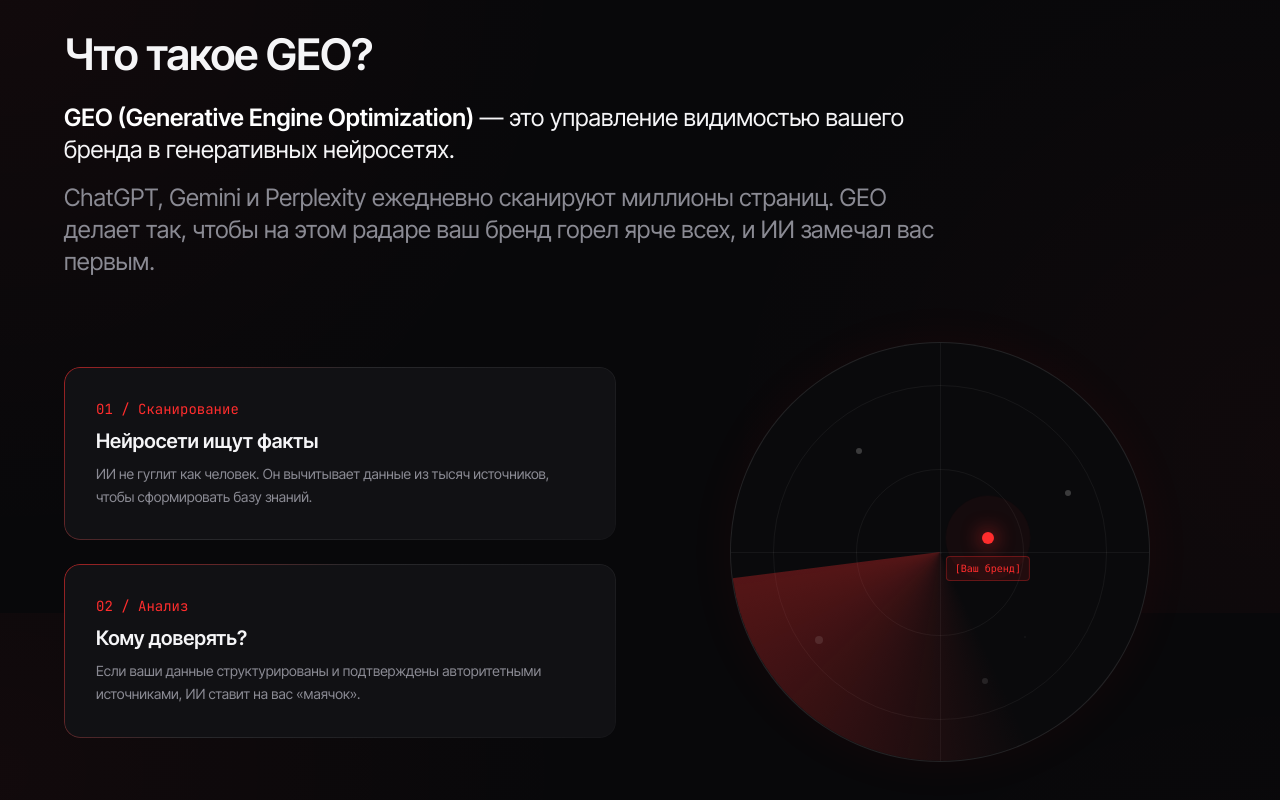
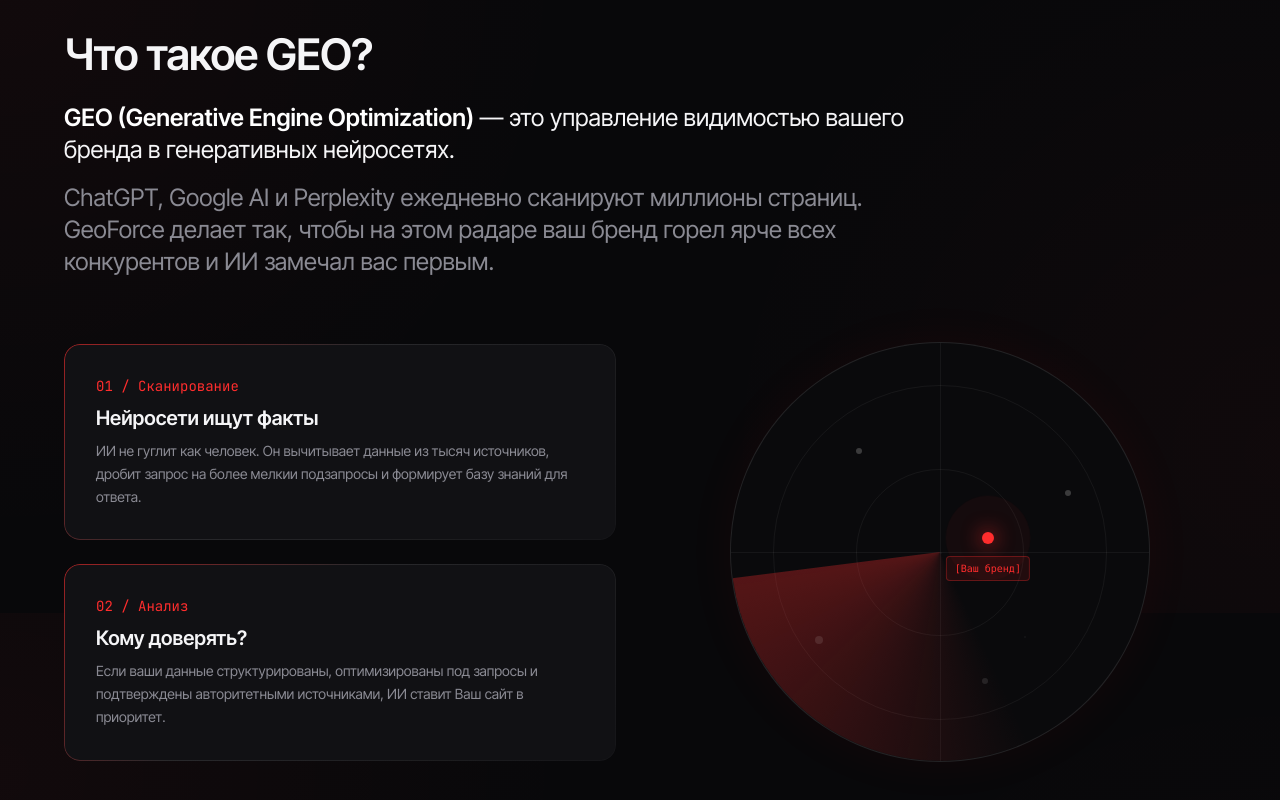
Before and after one commit to Sharhost/geoforce, a Next.js app: page / in a window 1280 px wide. Shown: the part 987-1787 px from the top of the page. Built offline with nearby package versions, Linux system fonts and the light colour scheme.

Commit message:
Update WhatIsGeo.tsx

```diff
--- a/components/sections/WhatIsGeo.tsx
+++ b/components/sections/WhatIsGeo.tsx
@@ -17,7 +17,7 @@ export function WhatIsGeo() {
             <div className="text-xl md:text-2xl leading-relaxed">
               <span className="text-white font-semibold">GEO (Generative Engine Optimization)</span> — это управление видимостью вашего бренда в генеративных нейросетях.
               <span className="block mt-4" style={{ color: "var(--muted)" }}>
-                ChatGPT, Gemini и Perplexity ежедневно сканируют миллионы страниц. GEO делает так, чтобы на этом радаре ваш бренд горел ярче всех, и ИИ замечал вас первым.
+                ChatGPT, Google AI и Perplexity ежедневно сканируют миллионы страниц. GeoForce делает так, чтобы на этом радаре ваш бренд горел ярче всех конкурентов и ИИ замечал вас первым.
               </span>
             </div>
           </Reveal>
@@ -33,7 +33,7 @@ export function WhatIsGeo() {
                 <div className="text-sm mono mb-2" style={{ color: "var(--red)" }}>01 / Сканирование</div>
                 <div className="text-xl font-semibold mb-2">Нейросети ищут факты</div>
                 <p className="text-sm leading-relaxed" style={{ color: "var(--muted)" }}>
-                  ИИ не гуглит как человек. Он вычитывает данные из тысяч источников, чтобы сформировать базу знаний.
+                  ИИ не гуглит как человек. Он вычитывает данные из тысяч источников, дробит запрос на более мелкии подзапросы и формирует базу знаний для ответа.
                 </p>
               </div>
             </Reveal>
@@ -43,7 +43,7 @@ export function WhatIsGeo() {
                 <div className="text-sm mono mb-2" style={{ color: "var(--red)" }}>02 / Анализ</div>
                 <div className="text-xl font-semibold mb-2">Кому доверять?</div>
                 <p className="text-sm leading-relaxed" style={{ color: "var(--muted)" }}>
-                  Если ваши данные структурированы и подтверждены авторитетными источниками, ИИ ставит на вас «маячок».
+                  Если ваши данные структурированы, оптимизированы под запросы и подтверждены авторитетными источниками, ИИ ставит Ваш сайт в приоритет.
                 </p>
               </div>
             </Reveal>
```
